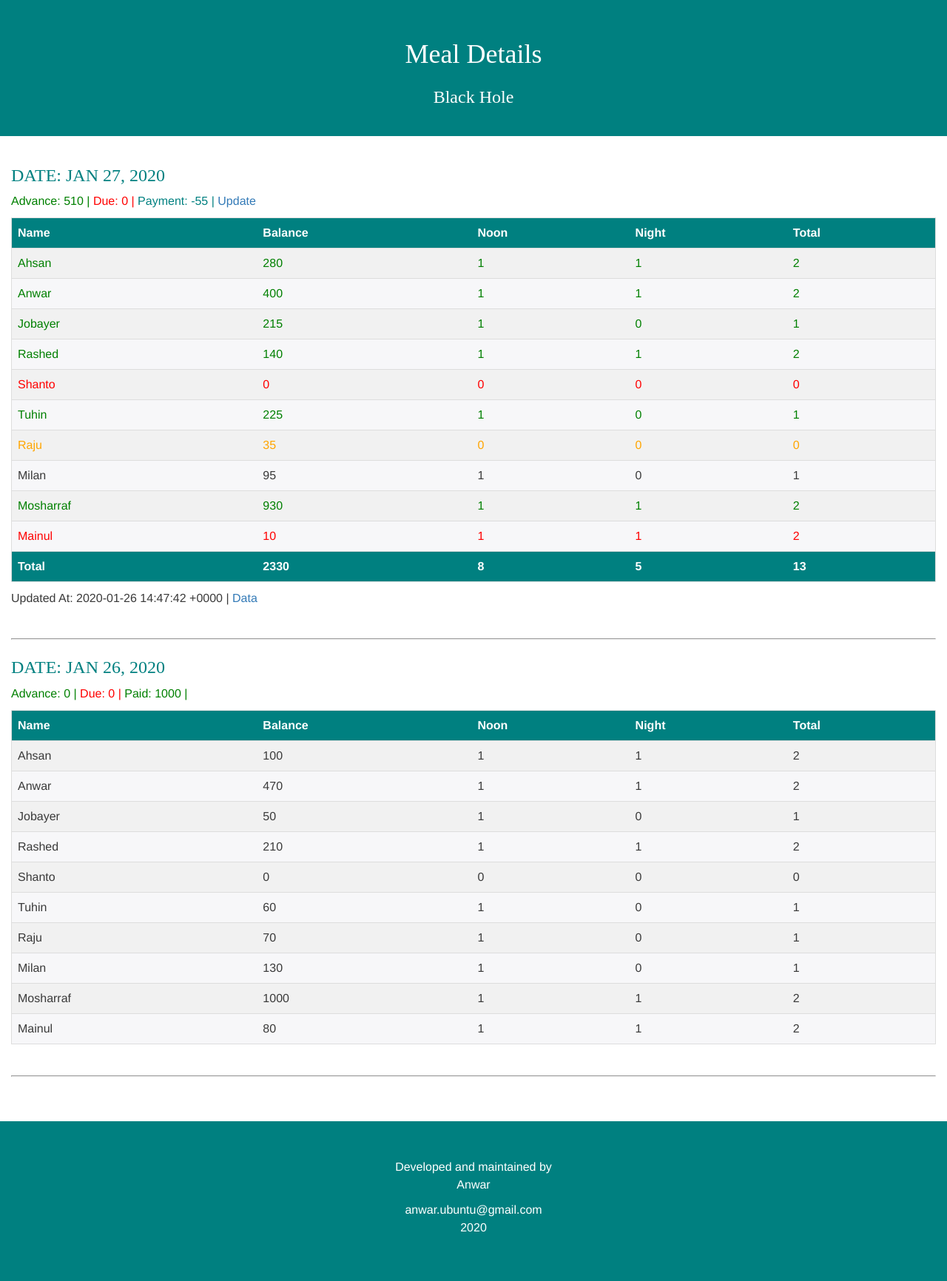
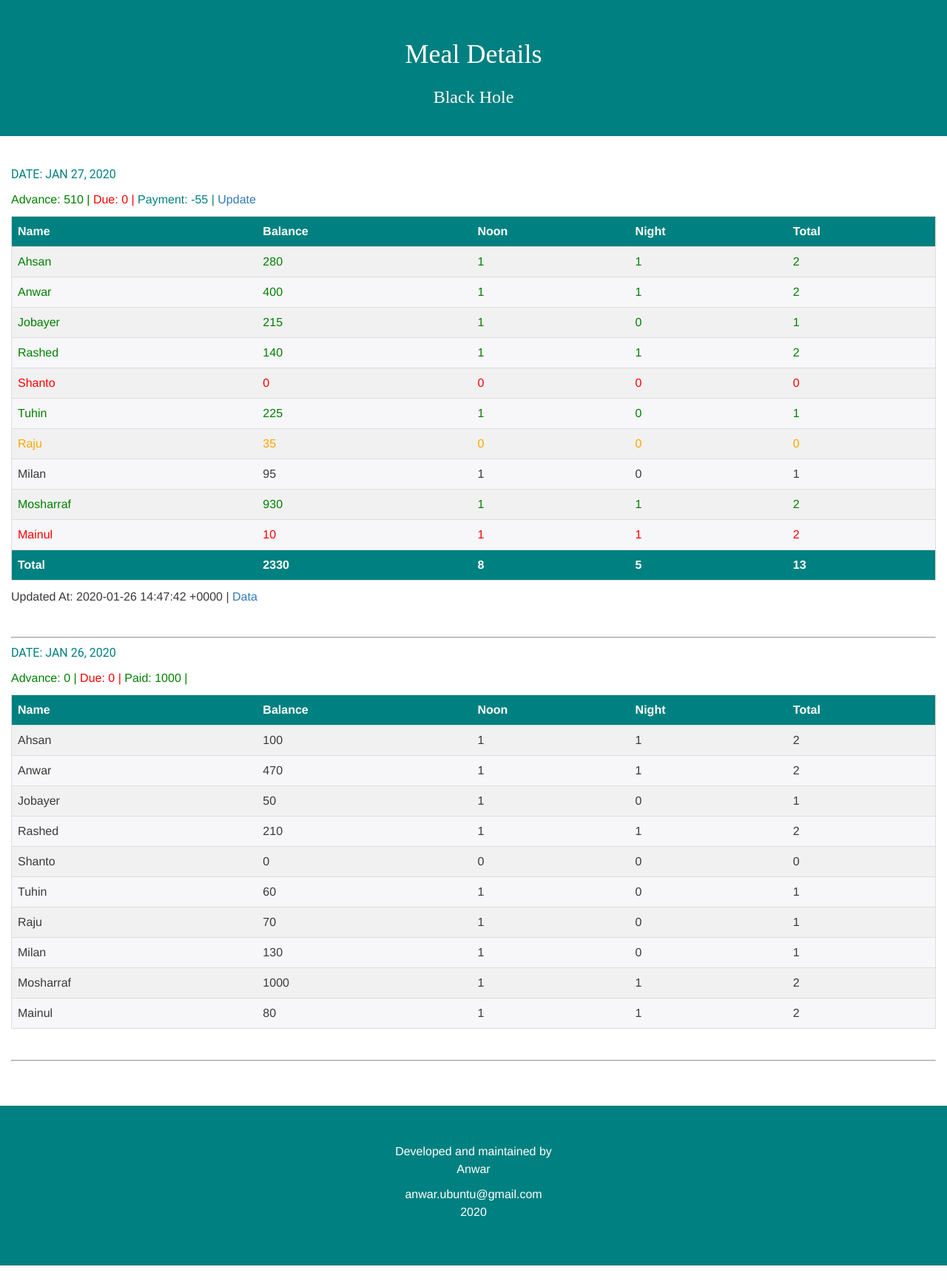
Before and after one commit to coderanwar/meals, a Jekyll site: the page built from index.html, in a window 1280 px wide. Shown: the whole page at 74% size. Built offline with Jekyll 4.4.1, drawn with Linux system fonts in a browser that asks for light colours; after the commit the page ends 1711 px from its top, so only the background shows below that.

Commit message:
update theme

```diff
--- a/index.html
+++ b/index.html
@@ -6,7 +6,9 @@
 ---
 {% assign meal_counter = 1 %}
 {% for meal in site.data.meals %}
-    <h3 style="color:{{page.theme-color}};font-family: 'Satisfy', cursive;">DATE: {{ meal.Date | date: "%b %-d, %Y" | upcase }}</h3>
+    <p style="color:{{page.theme-color}};font-family: 'Roboto', cursive;">
+        DATE: {{ meal.Date | date: "%b %-d, %Y" | upcase }}
+    </p>
     <p style="color:{{page.theme-color}};">
         <span style="color: green;">Advance: {{ meal.Advance }} | </span>
         <span style="color: red;">Due: {{ meal.Due }} | </span>
```
